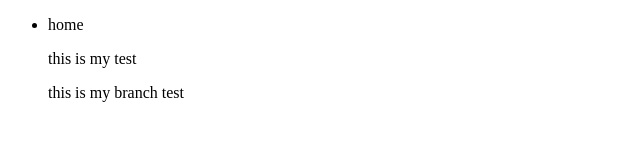
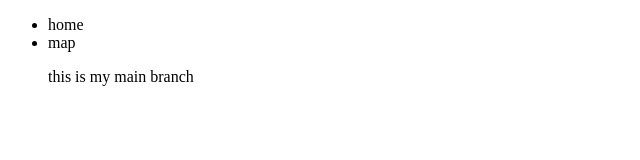
Before and after one commit to Atifshaikh809/hmmm, a plain HTML site: page index.html in a window 1280 px wide. Shown: the whole page, without its empty margins (0-640 px from the left). Drawn offline with Linux system fonts and the light colour scheme.

Commit message:
this my is newbranch v2

```diff
--- a/index.html
+++ b/index.html
@@ -9,9 +9,9 @@
     <header>
         <nav>
             <ul>
-                <li>home</li>
-                <p>this is my test </p>
-                <p>this is my branch test</p>
+                 <li>home</li>
+                <li>map</li>
+                <p>this is my main branch </p>
             </ul>
         </nav>
     </header>
```
